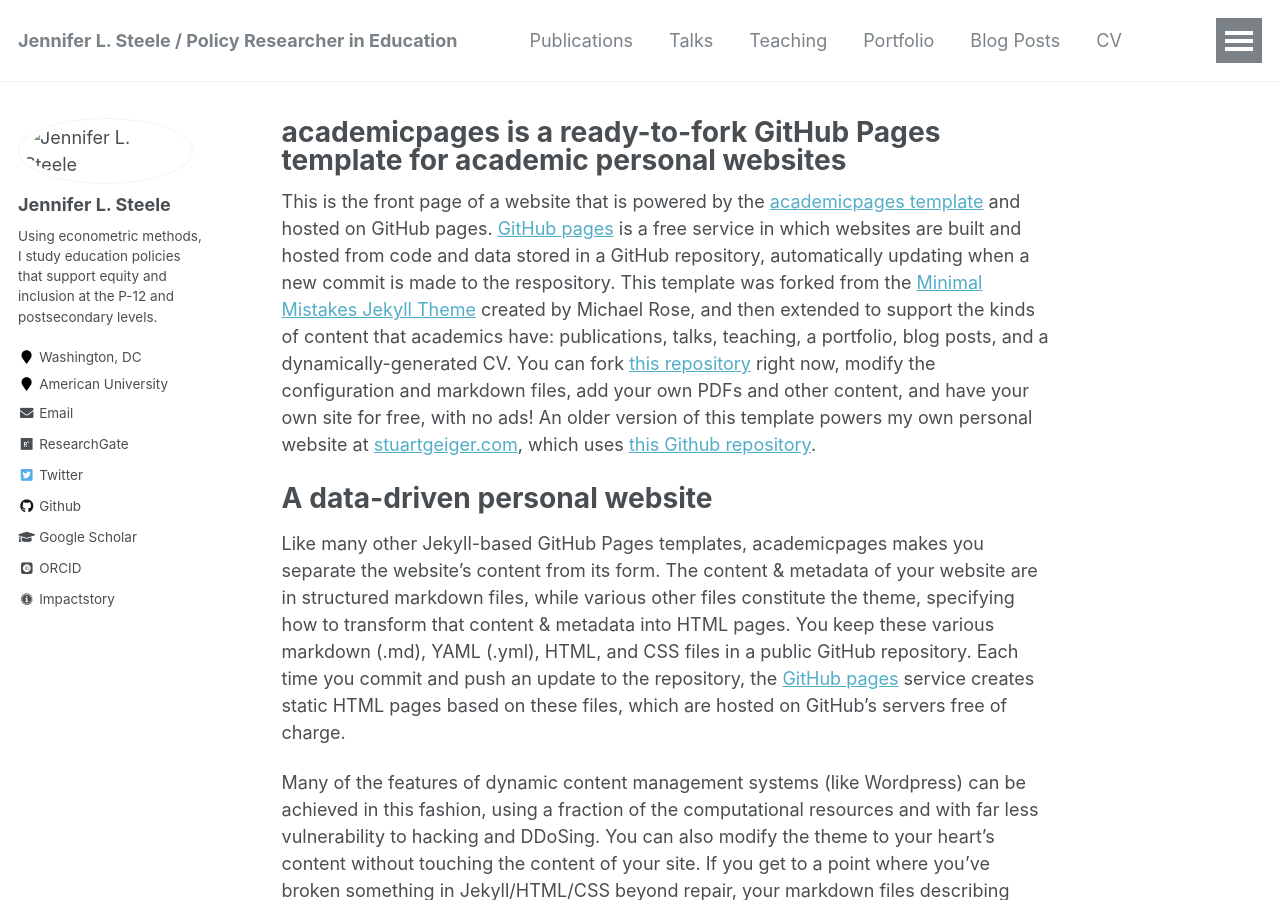
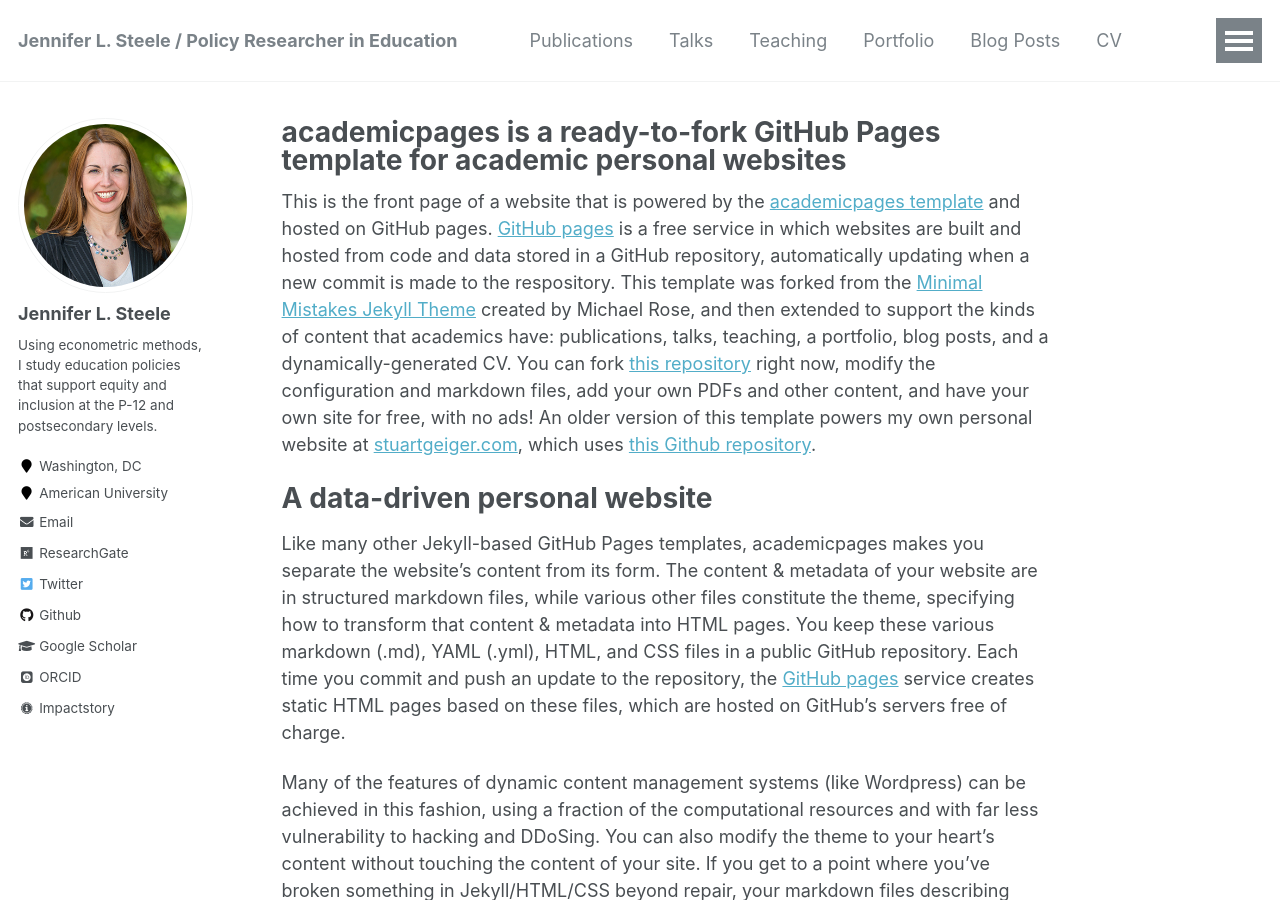
Before and after one commit to jensteele1/jensteele1.github.io, a Jekyll site: the page built from _pages/about.md, in a window 1280 px wide and 900 px high. Built offline with Jekyll 4.4.1, drawn with Linux system fonts in a browser that asks for light colours; some web fonts are replaced.

Commit message:
Update _config.yml

```diff
--- a/_config.yml
+++ b/_config.yml
@@ -81,7 +81,7 @@
 # Site Author
 author:
   name             : "Jennifer L. Steele"
-  avatar           : "images/steele_pic.jpg"
+  avatar           : "steele_pic.jpg"
   bio              : "Using econometric methods, I study education policies that support equity and inclusion at the P-12 and postsecondary levels."
   location         : "Washington, DC"
   employer         : "American University"
```
